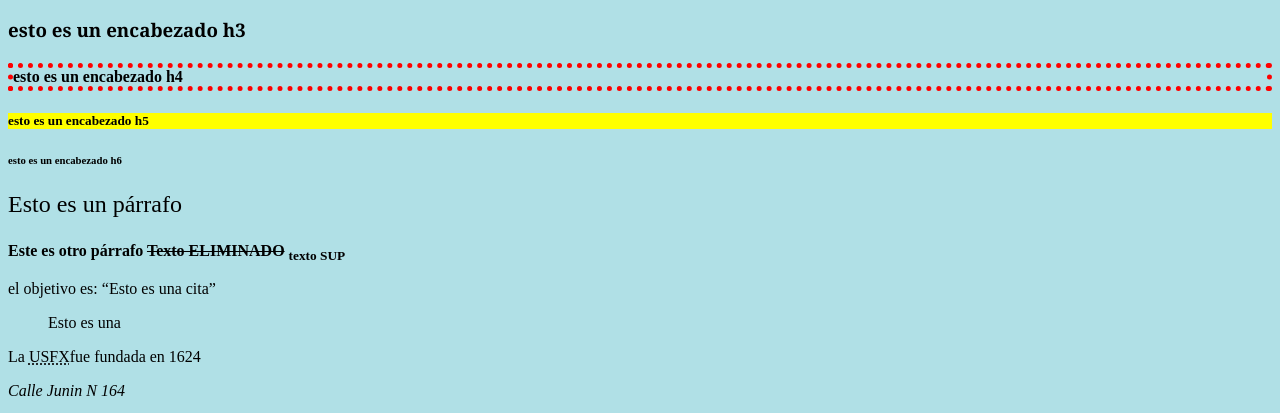
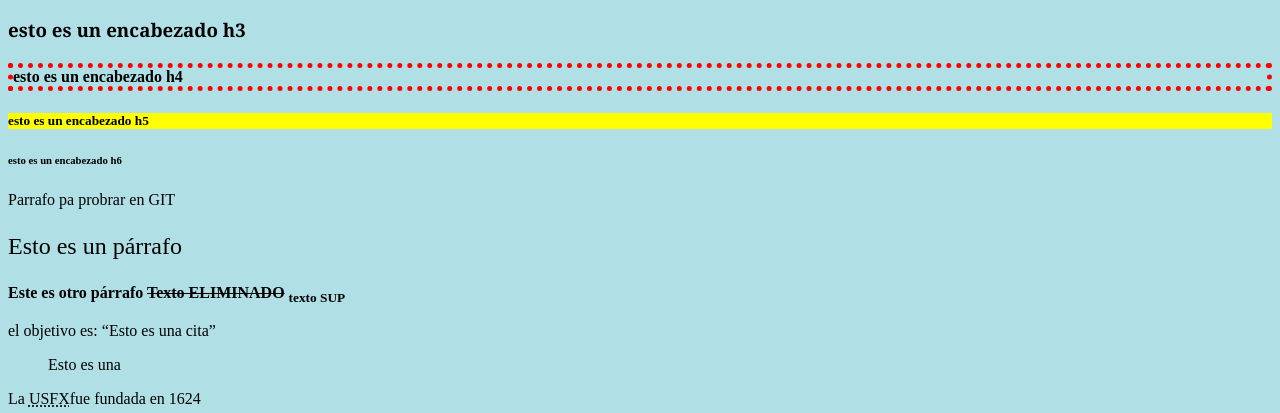
Before and after one commit to JhesseniaC/SIS257, a plain HTML site: page DEMO FRONTEND BASICO/index.html in a window 1280 px wide. Shown: the part 111-524 px from the top of the page. Drawn offline with Linux system fonts and the light colour scheme.

Commit message:
mensaje de explicaion

```diff
--- a/DEMO FRONTEND BASICO/index.html
+++ b/DEMO FRONTEND BASICO/index.html
@@ -13,6 +13,8 @@
     <h4 style="border: 5px dotted red;"> esto es un encabezado h4</h4>
     <h5 style="background-color: rgb(255, 255, 0);">esto es un encabezado h5</h5>
     <h6>esto es un encabezado h6 </h6>
+
+    <p>Parrafo pa probrar en GIT</p>
     <p style="font-size: 1.5rem;">Esto es un párrafo</p>
     <p style="font-weight: bold;">Este es otro párrafo <del>Texto ELIMINADO</del> <sub>texto SUP</sub></p>
     <p>el objetivo es: <q>Esto es una cita</q></p>
```
Also changed, not shown: 1 other file.
